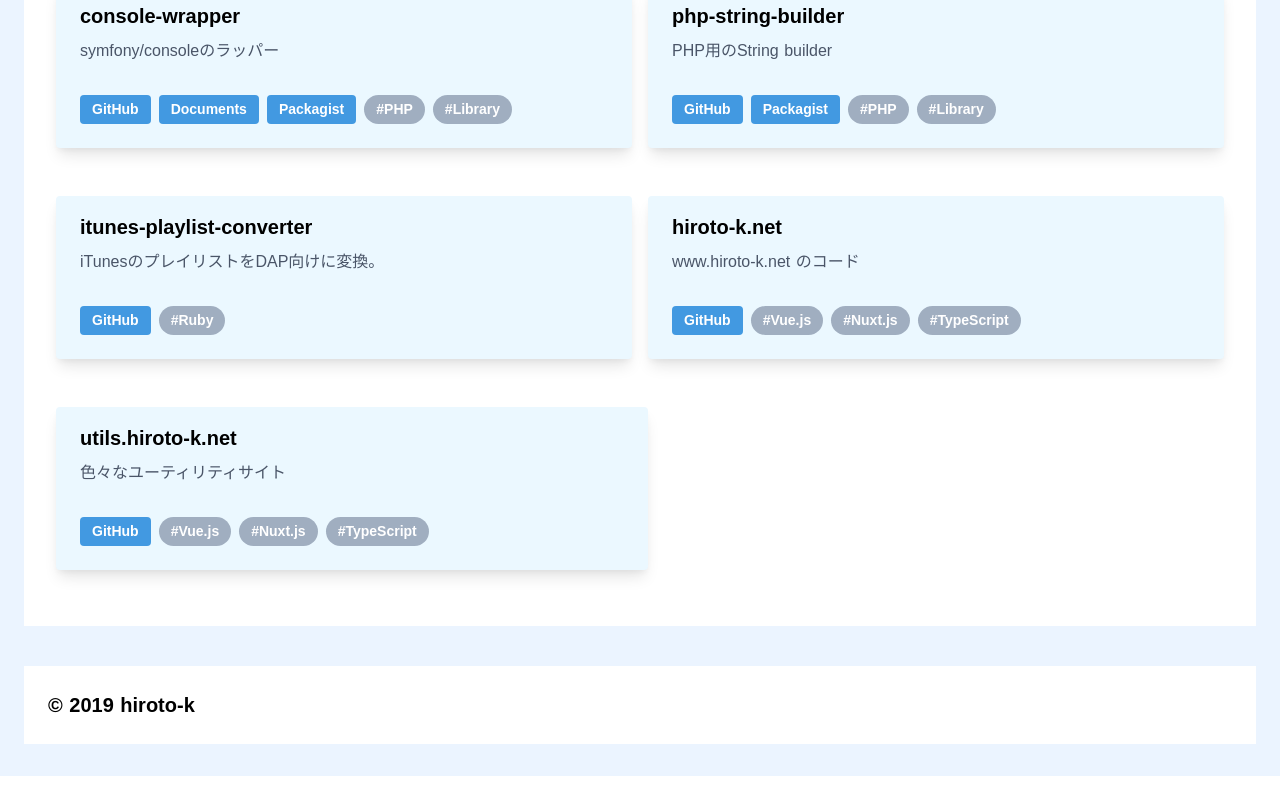
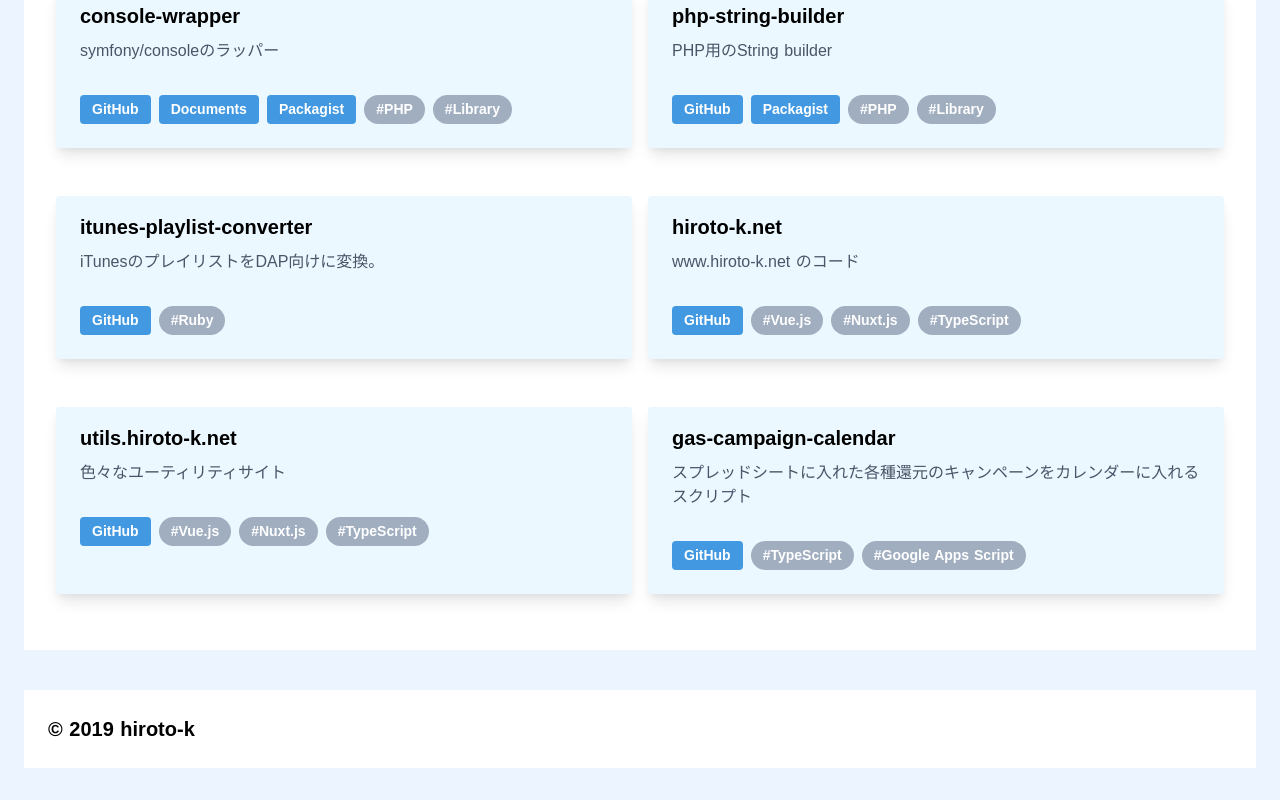
Before and after one commit to hiroxto/hiroxto.net, a Nuxt app: page / in a window 1280 px wide. Shown: the part 2079-2879 px from the top of the page. Before the commit the page ends 2855 px from the top, so only its background shows below. Built offline with nearby package versions, Linux system fonts and the light colour scheme.

Commit message:
Add hiroxto/gas-campaign-calendar to projects

```diff
--- a/components/ProjectsContent.vue
+++ b/components/ProjectsContent.vue
@@ -126,6 +126,14 @@ export default defineComponent({
           ],
           tags: ['Vue.js', 'Nuxt.js', 'TypeScript'],
         },
+        {
+          name: 'gas-campaign-calendar',
+          description: 'スプレッドシートに入れた各種還元のキャンペーンをカレンダーに入れるスクリプト',
+          links: [
+            gitHubLink('hiroxto/gas-campaign-calendar'),
+          ],
+          tags: ['TypeScript', 'Google Apps Script'],
+        },
       ];
     });
 
```
